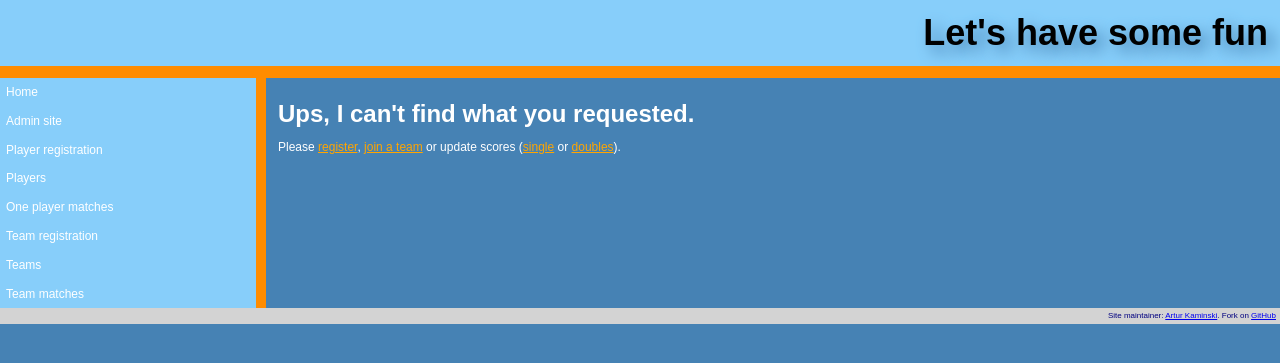
After one commit to diarized/fuss, a Django app: template templates/404.html in a window 1280 px wide. The commit adds this page. Shown: the top 363 px of the page. Run offline with Django 3.2, Linux system fonts and the light colour scheme; the template is opened without the code that fills it, so the values that code supplies are empty; parts of the project's set-up code (start-up, migrations or seed data) failed here and were passed over.

Commit message:
MEDIA_URL no available in 500.html, fixed sorting teams.

```diff
--- a/fuss/controller.py
+++ b/fuss/controller.py
@@ -75,7 +75,7 @@ def list_players(request):
 
 
 def list_teams(request):
-    teams = models.Team.objects.all.order_by('-points')
+    teams = models.Team.objects.all().order_by('-points')
     return render(request, 'list_teams', {'teams': teams, 'player_type': 'team'})
 
 
--- /dev/null
+++ b/templates/404.html
@@ -0,0 +1,8 @@
+{% extends "base.html" %}
+{% block content %}
+<h1>Ups, I can't find what you requested.</h1>
+<p>Please <a href="/fuss/player_registration">register</a>,
+<a href="/fuss/team_registration">join a team</a>
+or update scores (<a href="/fuss/list/s/matches">single</a>
+or <a href="/fuss/list/d/matches">doubles</a>).</p>
+{% endblock %}
--- /dev/null
+++ b/templates/500.html
@@ -0,0 +1,4 @@
+{% extends "base.html" %}
+{% block content %}
+<h1>Ups, something wrong happend on the server. Call me.</h1>
+{% endblock %}
--- a/templates/base.html
+++ b/templates/base.html
@@ -1,7 +1,7 @@
 <!DOCTYPE html>
 <html lang="en">
 <head>
-    <link rel="stylesheet" href="{{ MEDIA_URL }}fuss.css" />
+    <link rel="stylesheet" href="/media/fuss.css" />
     <title>{% block title %}AkaFun{% endblock %}</title>
 </head>
 
```
